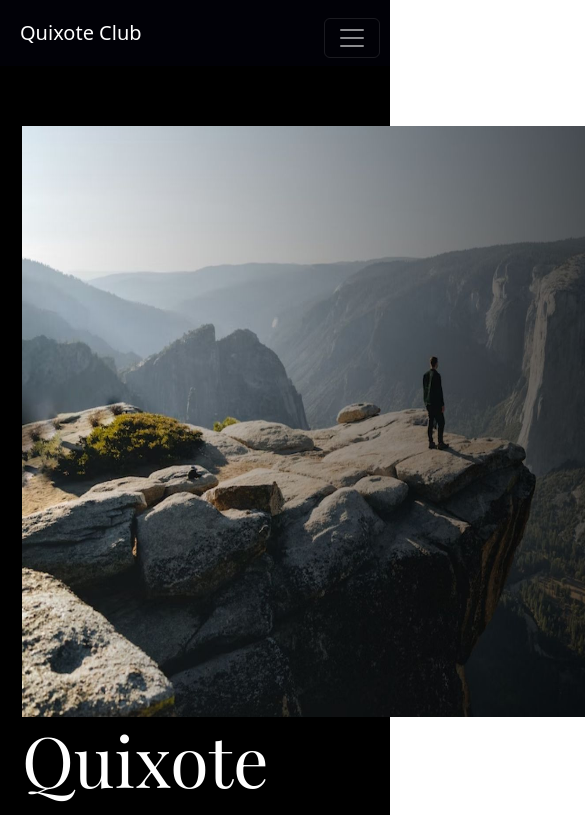
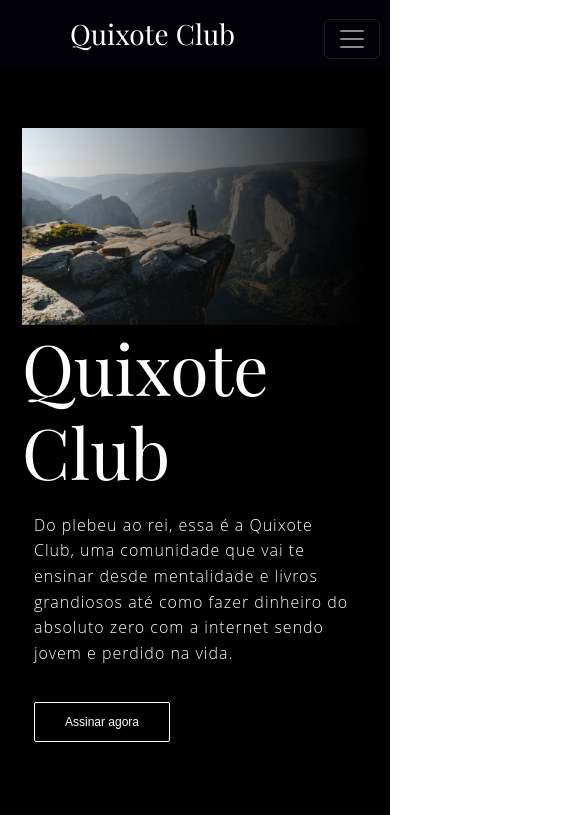
Before and after one commit to IsaqueFranklin/oi-ansiedade-landingpage, a React (Create React App) app: page / in a window 390 px wide. Shown: the top 815 px of the page, 585 px wide, since content can reach past the window. Built offline with nearby package versions, Linux system fonts and the light colour scheme; no server answers.

Commit message:
front banner almost done

```diff
--- a/src/components/header.js
+++ b/src/components/header.js
@@ -10,12 +10,12 @@ function Header() {
 
     return (
         <Navbar collapseOnSelect expand="lg" variant="dark" sticky="top" style={{backgroundColor: "#010107", color: "#fff",}}>
-            <Navbar.Brand style={{marginLeft: 20}} href="/">Quixote Club</Navbar.Brand>
+            <Navbar.Brand style={{marginLeft: 70, fontFamily: 'Playfair Display', fontSize: 28}} href="/">Quixote Club</Navbar.Brand>
             <Navbar.Toggle aria-controls="responsive-navbar-nav" />
             <Navbar.Collapse id="responsive-navbar-nav">
                 <Nav className="mr-auto">
-                    {/*<Nav.Link style={{marginLeft: 20}} href="/about">Sobre</Nav.Link>
-                    <Nav.Link style={{marginLeft: 20, color: '#fff'}} href="/">Quixote Club</Nav.Link>*/}
+                    <Nav.Link style={{marginLeft: '1350px'}} href="/about"><button>Entrar</button></Nav.Link>
+                    <Nav.Link style={{marginLeft: '5px'}} href="/about"><button>Assinar</button></Nav.Link>
                     {/*<Nav.Link style={{marginLeft: 20, color: '#fff'}} href="/planos">Planos</Nav.Link>
                     <Nav.Link style={{marginLeft: 20, color: '#fff'}} href="/contato">Contato</Nav.Link>*/}
                     {/*{user && (
--- a/src/components/home.js
+++ b/src/components/home.js
@@ -30,7 +30,7 @@ function Home() {
             <Container>
                 <Row style={{marginBottom: '50px', marginTop: '50px', alignItems: 'center'}} className="">
                     <Col>
-                        <img className="" style={{alignItems: 'center', width: '100vh', height: '70vh'}} src="../img/cover3.jpg" alt="lâmpada" />
+                        <img className="pointo" style={{alignItems: 'center'}} src="../img/cover3.jpg" alt="lâmpada" />
                     </Col>
                     <Col sm>
                         <h2 className="titulo" style={{}}>Quixote Club</h2>
--- a/src/styles/style.css
+++ b/src/styles/style.css
@@ -248,6 +248,8 @@ button:hover {
 
 }
 
+
+
 @media (max-width: 768px) {
     .mar {
         margin-left: 10px;
@@ -269,10 +271,10 @@ button:hover {
     }
 
     .pointo {
-        max-width: 400px;
-        max-height: 300px;
-        align-content: left;
-        align-self: left;
+        max-width: 350px;
+        max-height: 600px;
+        align-content: center;
+        align-self: center;
     }
 
     .pointo2 {
@@ -300,6 +302,13 @@ button:hover {
     .mar {
         margin-left: 170px;
         margin-right: 170px;
+    }
+
+    .pointo {
+        width: 100vh;
+        height: 70vh;
+        align-content: center;
+        align-self: center;
     }
 }
 
```
Also changed, not shown: public/img/cover4.jpg (added), public/img/cover5.jpg (added).
